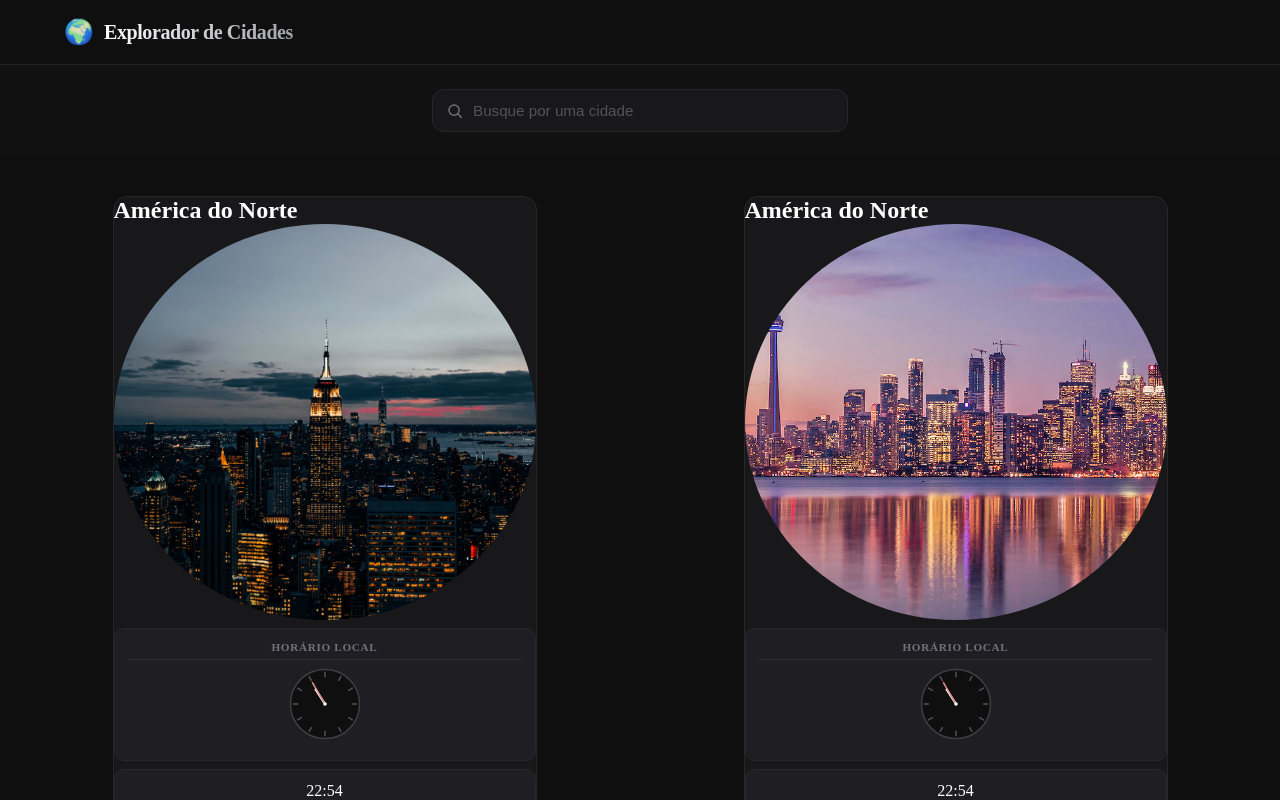
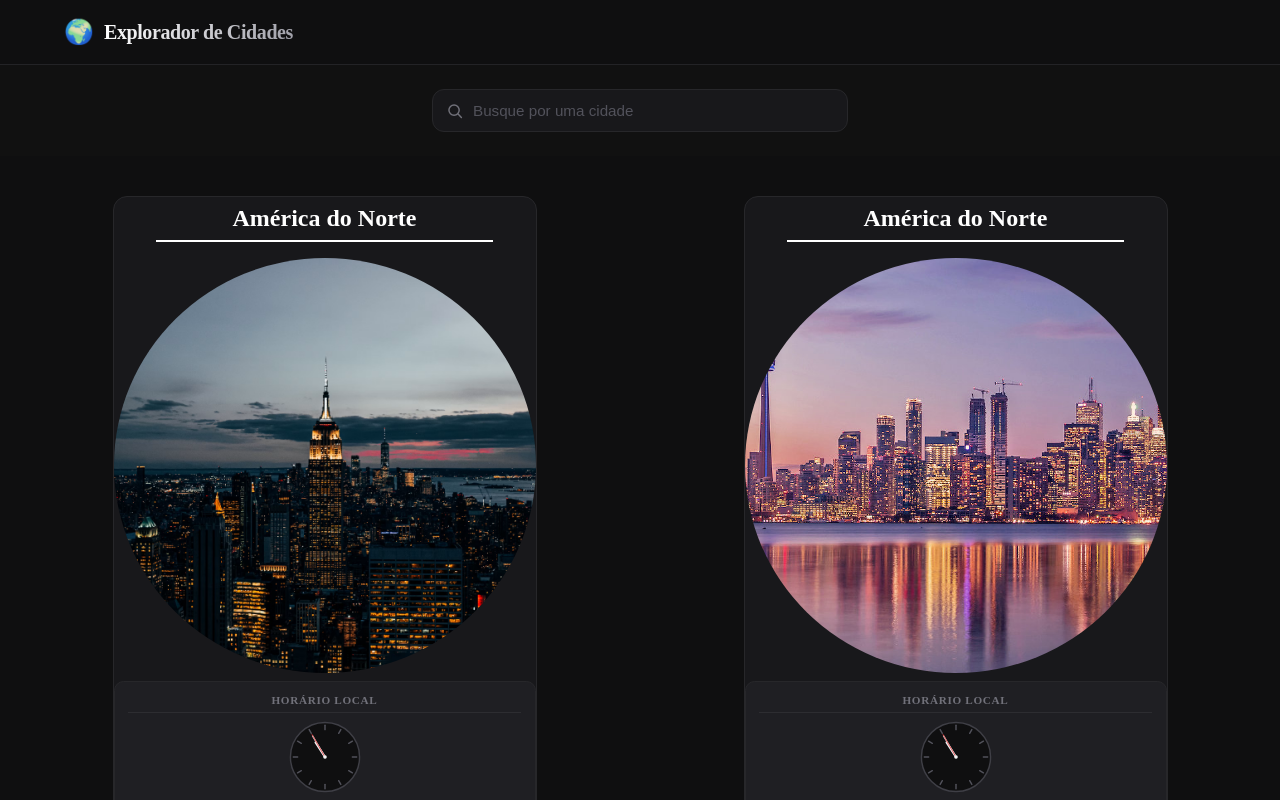
Before and after one commit to gabrieldev25789/projeto-cidades, a React (Vite) app: page / in a window 1280 px wide. Shown: the top 800 px of the page. Built offline with nearby package versions, Linux system fonts and the light colour scheme.

Commit message:
style: Estilizando nome de continente

```diff
--- a/src/Components/Home/Home.css
+++ b/src/Components/Home/Home.css
@@ -14,7 +14,7 @@
   overflow: hidden;
   width: 26.5rem;
   margin: 1rem auto;
-  height: 62rem;
+  height: 65rem;
   flex-shrink: 0;
   display: flex;
   flex-direction: column;
@@ -27,6 +27,15 @@
 .cidade-card:hover {
   transform: translateY(-0.375rem);
   border-color: #3f3f46;
+}
+
+.cidade-card h2{
+  text-align: center;
+  margin: 0.5rem auto;
+  margin-bottom: 1rem;
+  padding-bottom: 0.5rem;
+  border-bottom: 2px solid white;
+  width: 80%;
 }
 
 .cidade-card img {
```
